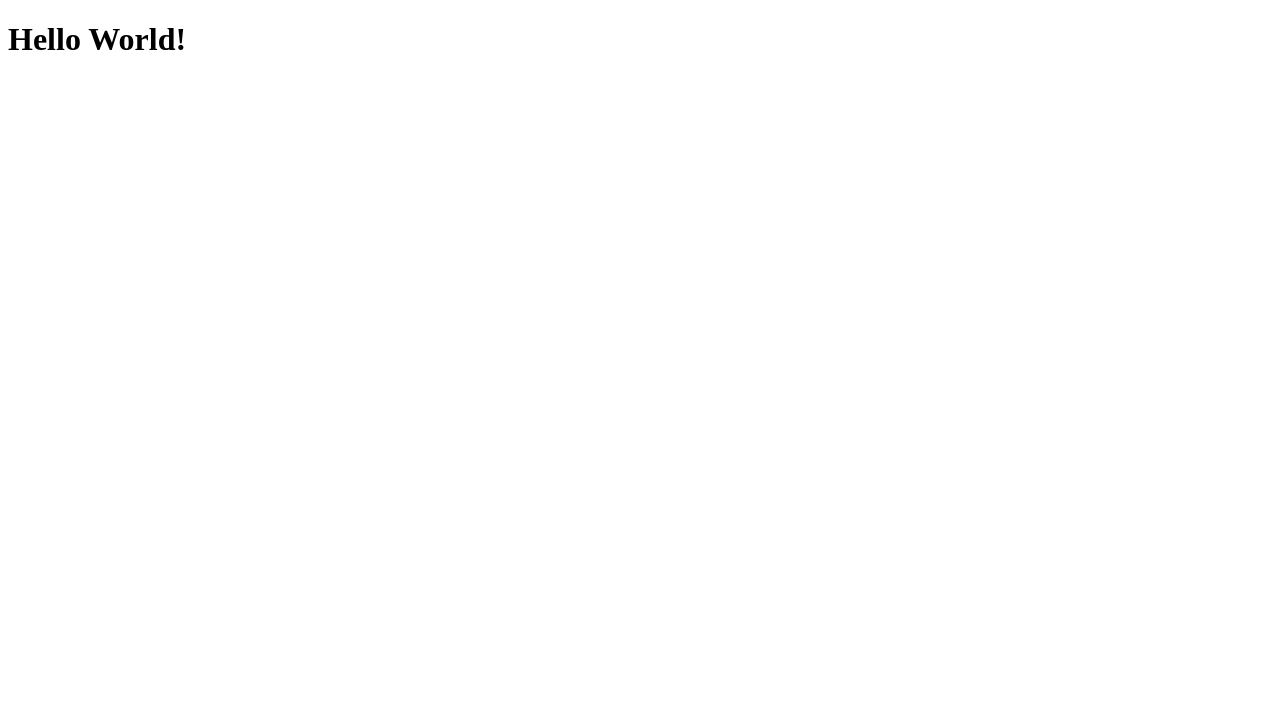
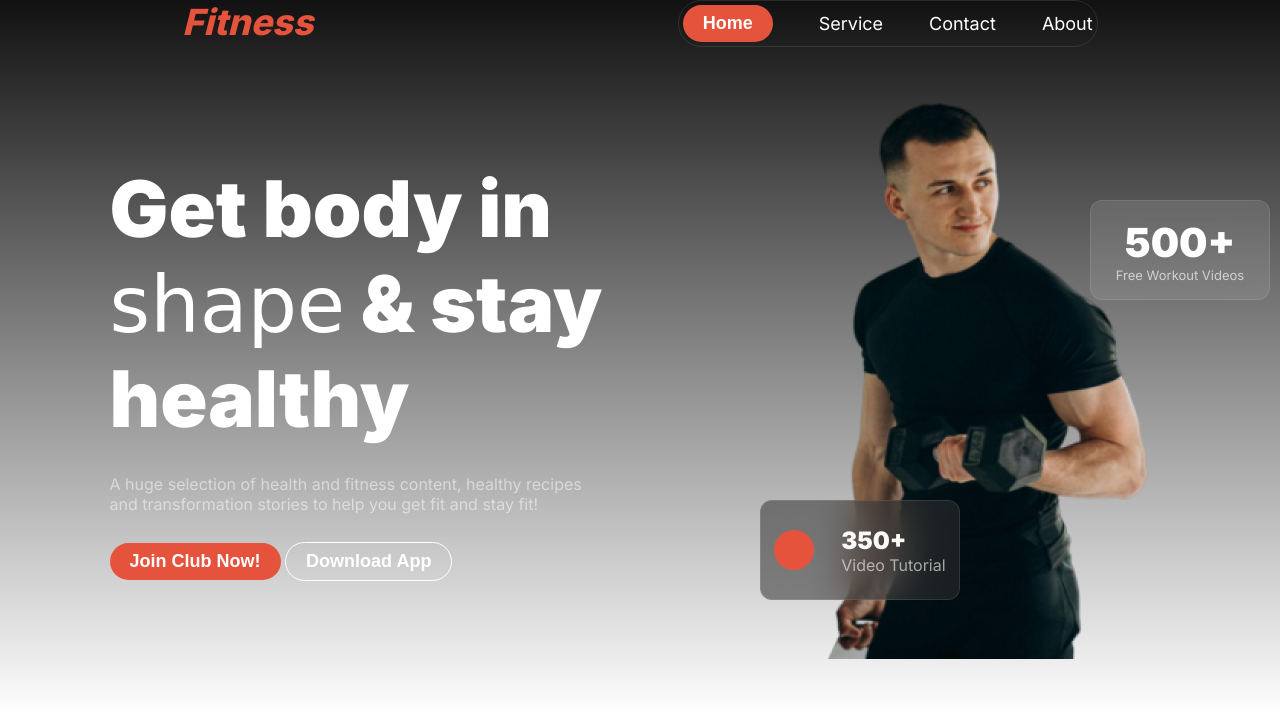
Before and after one commit to programmer-mahadi-hasan/B10-Assignment-2, a plain HTML site: page index.html in a window 1280 px wide. Drawn offline with Linux system fonts and the light colour scheme; a web font is replaced by a local one.

Commit message:
banner complete

```diff
--- a/index.html
+++ b/index.html
@@ -4,8 +4,43 @@
     <meta charset="UTF-8">
     <meta name="viewport" content="width=device-width, initial-scale=1.0">
     <title>Fitness-Website</title>
+    <link rel="stylesheet" href="/styles/style.css">
 </head>
-<body>
-    <h1>Hello World!</h1>
+<body class="inter-font">
+    <header class="header-section">
+        <nav class="navbar">
+            <h2 class="logo-name">Fitness</h2>
+            <ul>
+                <li><button class="primary-btn">Home</button></li>
+                <li>Service</li>
+                <li>Contact</li>
+                <li>About</li>
+            </ul>
+        </nav>
+        <div class="banner-section">
+            <div class="banner-text">
+                <h1 class="banner-title">Get body in <br> <span class="grey-qo-font">shape</span> & stay <br> healthy</h1>
+                <p class="banner-description">A huge selection of health and fitness content, healthy recipes <br> and transformation stories to help you get fit and stay fit!</p>
+                <button class="primary-btn">Join Club Now!</button>
+                <button class="download-app-btn">Download App</button>
+            </div>
+            <div class="banner-img">
+                <div class="workout-videos-card">
+                    <h1>500+</h1>
+                    <p>Free Workout Videos</p>
+                </div>
+                <img src="images/Images 2.png" alt="">
+                <div class="video-tutorial-card">
+                    <div class="red-circle"></div>
+                    <div class="video-tutorial-card-text">
+                        <h1>350+</h1>
+                        <p>Video Tutorial</p>
+                    </div>
+                </div>
+            </div>
+        </div>
+    </header>
+    <main></main>
+    <footer></footer>
 </body>
 </html>
--- a/styles/style.css
+++ b/styles/style.css
@@ -0,0 +1,172 @@
+@import url('https://fonts.googleapis.com/css2?family=Inter:wght@100..900&display=swap');
+@import url('https://fonts.googleapis.com/css2?family=Grey+Qo&display=swap');
+
+
+.inter-font {
+    font-family: "Inter", sans-serif;
+    font-optical-sizing: auto;
+    font-weight: 400;
+    font-style: normal;
+    font-variation-settings:
+        "slnt" 0;
+}
+
+.grey-qo-font {
+    font-family: "Grey Qo", cursive;
+    font-weight: 400;
+    font-style: normal;
+}
+
+/* common styles */
+* {
+    margin: 0 auto;
+    box-sizing: border-box;
+}
+
+.primary-btn {
+    border: none;
+    border-radius: 46px;
+    background: #e6533c;
+    padding: 8px 20px;
+    color: #ffffff;
+    font-size: 18px;
+    font-weight: 600;
+}
+
+.download-app-btn {
+    box-sizing: border-box;
+    border: 1px solid rgb(255, 255, 255);
+    border-radius: 42px;
+    font-size: 18px;
+    font-weight: 600;
+    padding: 8px 20px;
+    background: transparent;
+    color: #FFFFFF;
+}
+
+/* ----------------------Header styles---------------------- */
+/* header styles */
+.header-section {
+    height: 715px;
+    width: 100%;
+    background: linear-gradient(180.00deg, rgb(17, 17, 17), rgba(119, 119, 119, 0) 100%);
+}
+
+/* navbar styles */
+.navbar {
+    display: flex;
+}
+
+.navbar .logo-name {
+    color: #e6533c;
+    font-size: 36px;
+    font-weight: 800;
+    font-style: italic;
+}
+
+.navbar ul li {
+    list-style: none;
+    font-size: 18px;
+    font-weight: 400;
+    color: #ffffff;
+}
+
+.navbar ul {
+    display: flex;
+    border: 1px solid #ffffff1a;
+    border-radius: 39px;
+    padding: 4px;
+    gap: 46px;
+    justify-content: center;
+    align-items: center;
+}
+
+/* banner styles */
+.banner-section {
+    display: flex;
+    align-items: center;
+    text-align: center;
+    margin-top: 32px;
+}
+
+.banner-text {
+    text-align: left;
+}
+
+.banner-title {
+    color: #ffffff;
+    font-family: Inter;
+    font-size: 78px;
+    font-weight: 900;
+}
+
+.banner-description {
+    color: #ffffff80;
+    font-family: Inter;
+    font-size: 16px;
+    font-weight: 400;
+    margin: 28px 0;
+}
+
+.workout-videos-card {
+    box-sizing: border-box;
+    border: 1px solid #ffffff1a;
+    border-radius: 12px;
+    backdrop-filter: blur(20px);
+    background: #ffffff1a;
+    position: absolute;
+    width: 180px;
+    height: 100px;
+    left: 1090px;
+    top: 200px;
+    display: flex;
+    flex-direction: column;
+    justify-content: center;
+}
+
+.workout-videos-card h1 {
+    color: white;
+    font-size: 40px;
+    font-weight: 900;
+}
+
+.workout-videos-card p {
+    color: #ffffffa6;
+    font-size: 13px;
+    font-weight: 400;
+}
+
+.video-tutorial-card {
+    border: 1px solid #ffffff1a;
+    border-radius: 12px;
+    backdrop-filter: blur(20px);
+    background: #3030308a;
+    display: flex;
+    align-items: center;
+    position: absolute;
+    width: 200px;
+    height: 100px;
+    left: 760px;
+    top: 500px;
+}
+
+.video-tutorial-card .red-circle {
+    width: 40px;
+    height: 40px;
+    background: #e6533c;
+    border-radius: 50%
+}
+.video-tutorial-card-text{
+    text-align: left;
+}
+.video-tutorial-card-text h1 {
+    color: #fafaf9;
+    font-size: 24px;
+    font-weight: 900;
+}
+
+.video-tutorial-card-text p {
+    color: #efede8a6;
+    font-size: 16px;
+    font-weight: 400;
+}
```
